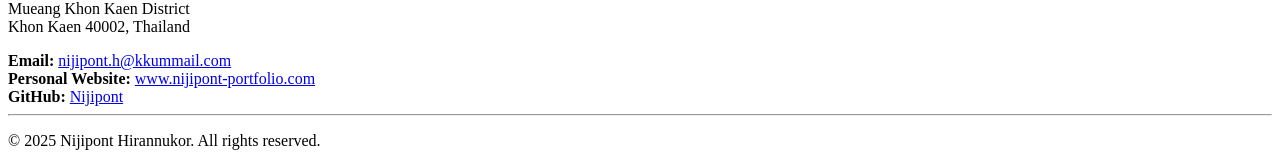
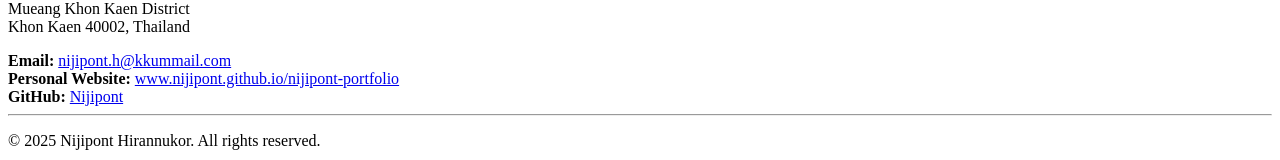
Before and after one commit to Nijipont/nijipont-portfolio, a plain HTML site: page index.html in a window 1280 px wide. Shown: the part 1833-1993 px from the top of the page. Drawn offline with Linux system fonts and the light colour scheme.

Commit message:
change url

```diff
--- a/index.html
+++ b/index.html
@@ -98,7 +98,7 @@
         </p>
 
         <b>Email:</b> <a href="mailto:nijipont.h@kkummail.com">nijipont.h@kkummail.com</a><br>
-        <b>Personal Website:</b> <a href="https://nijipont-hirannukor-portfolio.com" target="_blank">www.nijipont-portfolio.com</a><br>
+        <b>Personal Website:</b> <a href="https://nijipont.github.io/nijipont-portfolio/" target="_blank">www.nijipont.github.io/nijipont-portfolio</a><br>
         <b>GitHub:</b> <a href="https://github.com/Nijipont" target="_blank">Nijipont</a>
         <hr>
         <p>&copy; 2025 Nijipont Hirannukor. All rights reserved.</p>
```
